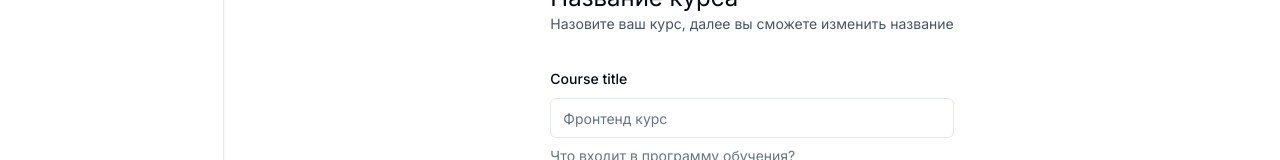
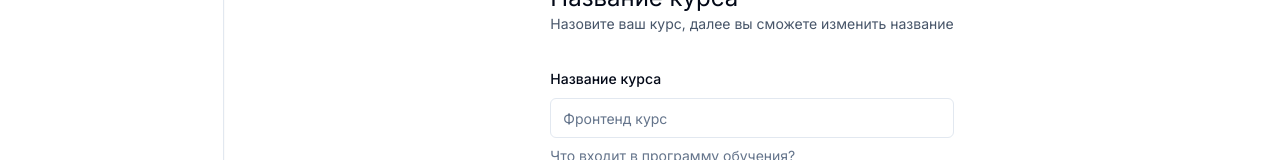
Before and after one commit to imatyushov/lms-platform, a Next.js app: page /teacher/create in a window 1280 px wide. Shown: the part 330-490 px from the top of the page. Built offline with nearby package versions, Linux system fonts and the light colour scheme.

Commit message:
Добавил тостер на уведомления

```diff
--- a/src/app/(dashboard)/(routes)/teacher/create/page.tsx
+++ b/src/app/(dashboard)/(routes)/teacher/create/page.tsx
@@ -1,6 +1,7 @@
 "use client";
 
 import * as z from "zod";
+import axios from "axios";
 import { zodResolver } from "@hookform/resolvers/zod";
 import { useForm } from "react-hook-form";
 import { useRouter } from "next/navigation";
@@ -17,6 +18,7 @@ import {
 } from "@/components/ui/form";
 import { Button } from "@/components/ui/button";
 import { Input } from "@/components/ui/input";
+import toast from "react-hot-toast";
 
 const formSchema = z.object({
     title: z.string().min(1, {
@@ -33,10 +35,18 @@ export default function CreatePage()  {
         },
     });
 
+
     const { isSubmitting, isValid } = form.formState;
 
     const onSubmit = async (values: z.infer<typeof formSchema>) => {
-        console.log(values);
+        try {
+            const response = await axios.post('api/course', values);
+            router.push(`teacher/courses/${response.data.id}`);
+            toast.success('Курс создан')
+        }
+        catch (error) {
+            toast.error('Произошла ошибка при создании курса')
+        }
     }
 
     return (
@@ -54,11 +64,11 @@ export default function CreatePage()  {
                         className="space-y-8 mt-8"
                     >
                         <FormField
-                            name="название"
+                            name="title"
                             render={({ field }) => (
                                 <FormItem>
                                     <FormLabel>
-                                        Course title
+                                        Название курса
                                     </FormLabel>
                                     <FormControl>
                                         <Input
--- a/src/app/layout.tsx
+++ b/src/app/layout.tsx
@@ -3,6 +3,7 @@ import { Inter } from "next/font/google";
 import { ClerkProvider } from "@clerk/nextjs";
 import "./globals.css";
 import React from "react";
+import ToasterProvider from "@/components/providers/toaster-provider";
 
 const inter = Inter({ subsets: ["latin"] });
 
@@ -19,7 +20,10 @@ export default function RootLayout({
   return (
       <ClerkProvider>
         <html lang="en">
-        <body className={inter.className}>{children}</body>
+        <body className={inter.className}>
+        <ToasterProvider />
+        {children}
+        </body>
         </html>
       </ClerkProvider>
   );
--- /dev/null
+++ b/src/components/providers/toaster-provider.tsx
@@ -0,0 +1,7 @@
+'use client';
+
+import { Toaster } from 'react-hot-toast';
+
+export default function ToasterProvider() {
+    return <Toaster/>
+}
```
Also changed, not shown: src/app/API/courses/route.ts (added), 2 other files (tests, documents, lock files or other folders).
